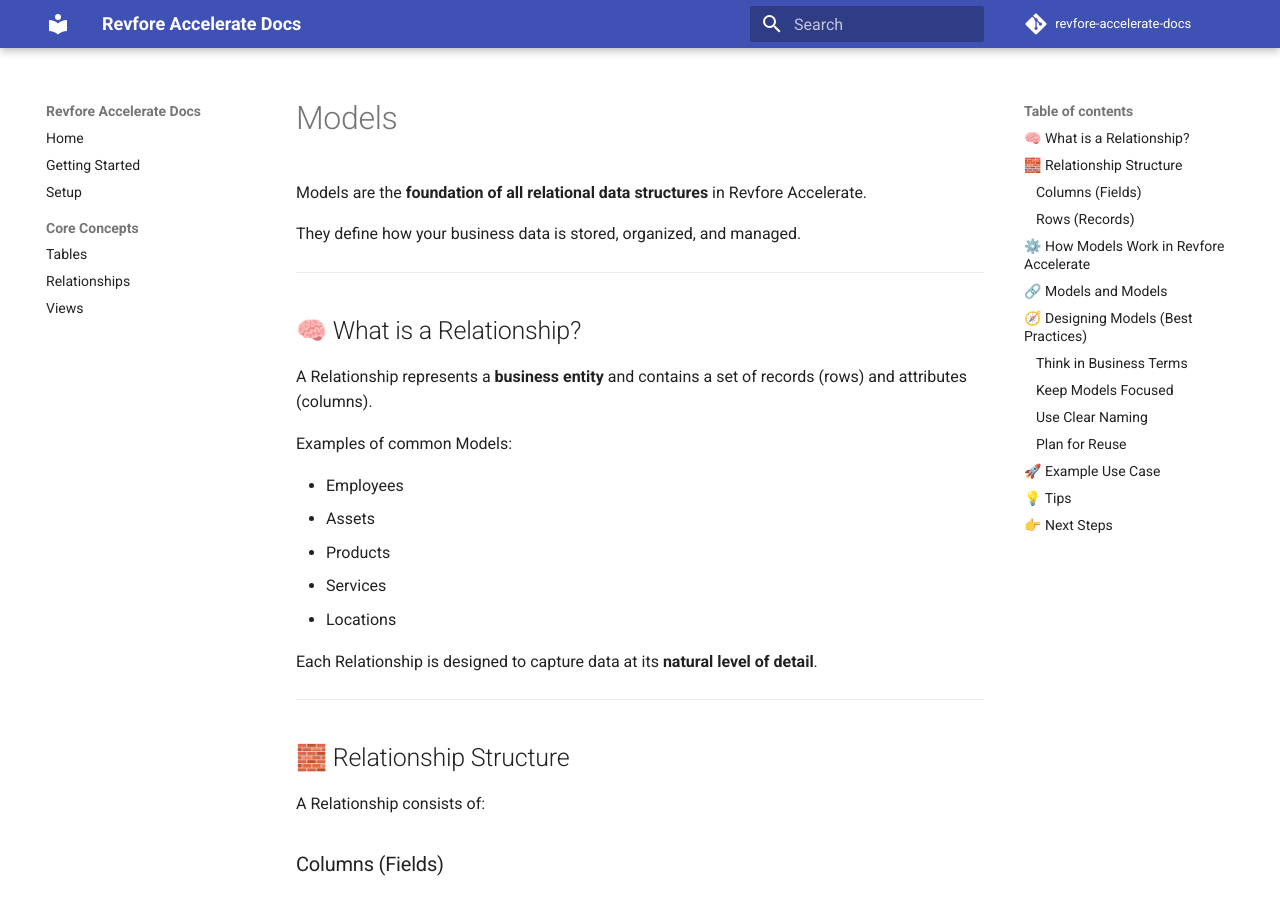
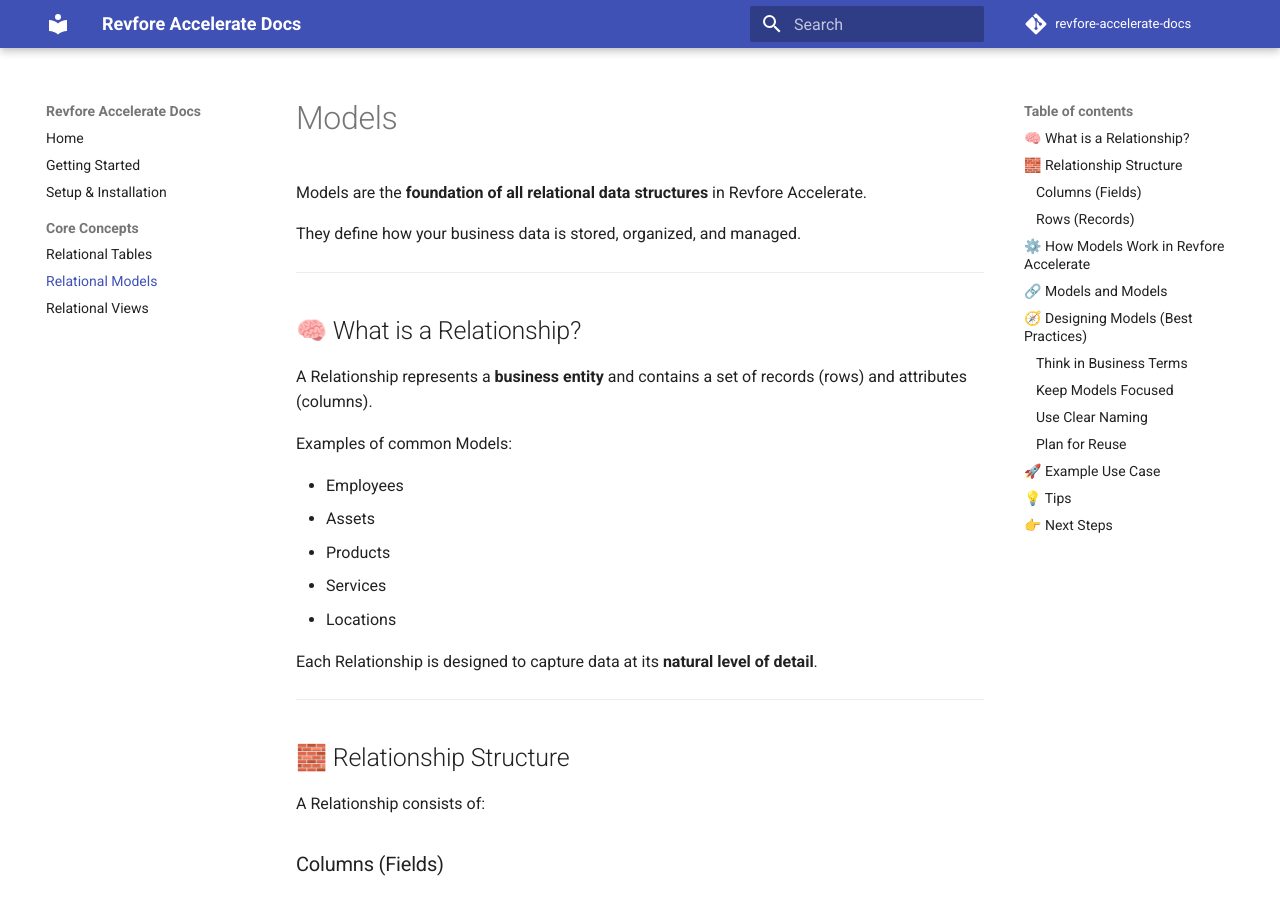
Before and after one commit to revfore/revfore-accelerate-docs, an MkDocs documentation site: the page built from docs/concepts/models.md, in a window 1280 px wide and 900 px high. Built offline with MkDocs 1.6.1 and Material for MkDocs 9.7.7, drawn with Linux system fonts in a browser that asks for light colours; comment, search, counter and statistics services are not loaded; the version menu is left out.

Commit message:
Update docs

```diff
--- a/docs/concepts/models.md
+++ b/docs/concepts/models.md
@@ -149,5 +149,5 @@ Then:
 ---
 
 ## 👉 Next Steps
-- Learn about [Relational Tables](Tables.md)
+- Learn about [Relational Tables](tables.md)
 - Explore [Relational Views](views.md)
--- a/mkdocs.yml
+++ b/mkdocs.yml
@@ -17,11 +17,11 @@ theme:
 nav:
   - Home: index.md
   - Getting Started: getting-started.md
-  - Setup: setup/setup.md
+  - Setup & Installation: setup/setup.md
   - Core Concepts:
-      - Tables: concepts/tables.md
-      - Relationships: concepts/relationships.md
-      - Views: concepts/views.md
+      - Relational Tables: concepts/tables.md
+      - Relational Models: concepts/models.md
+      - Relational Views: concepts/views.md
 
 plugins:
   - search
```
Also changed, not shown: site/concepts/views/index.html, site/getting-started/index.html, site/search/search_index.json, site/setup/setup/index.html.
